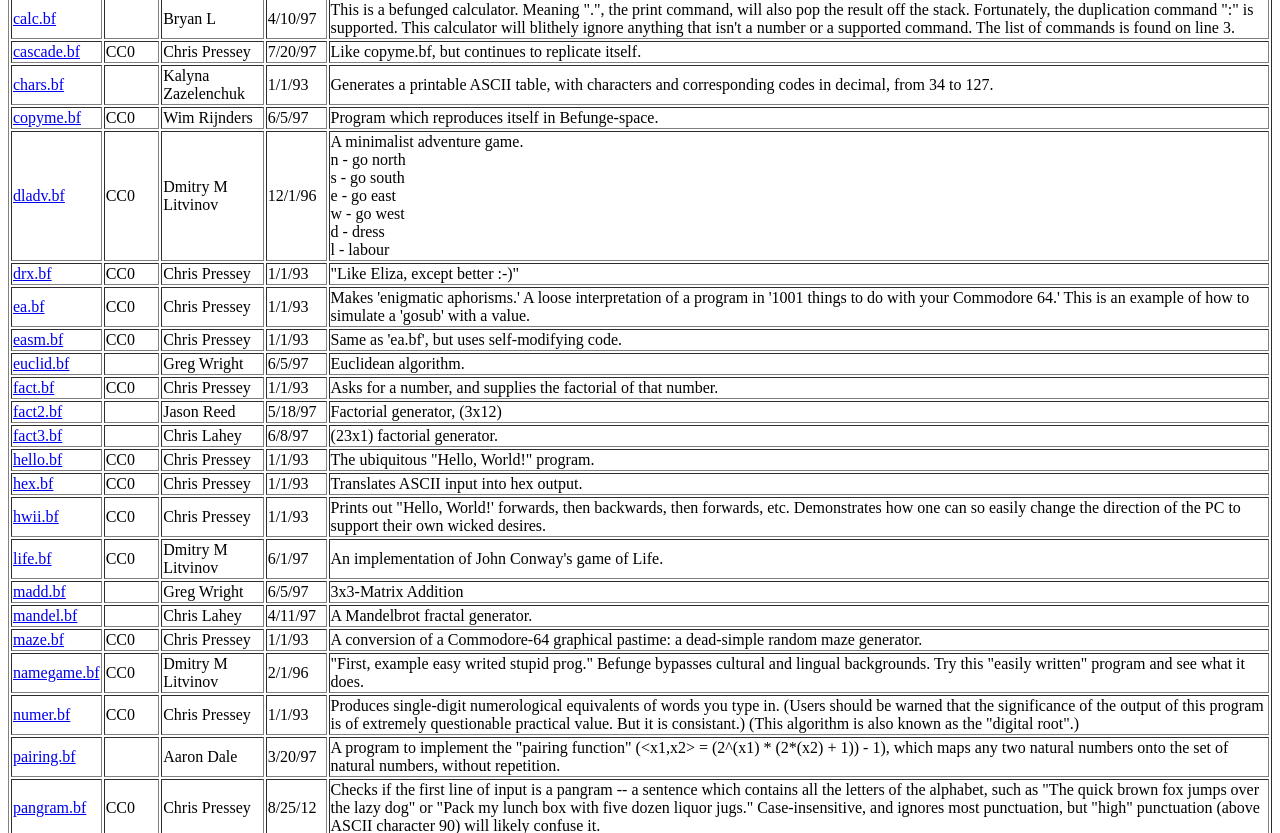
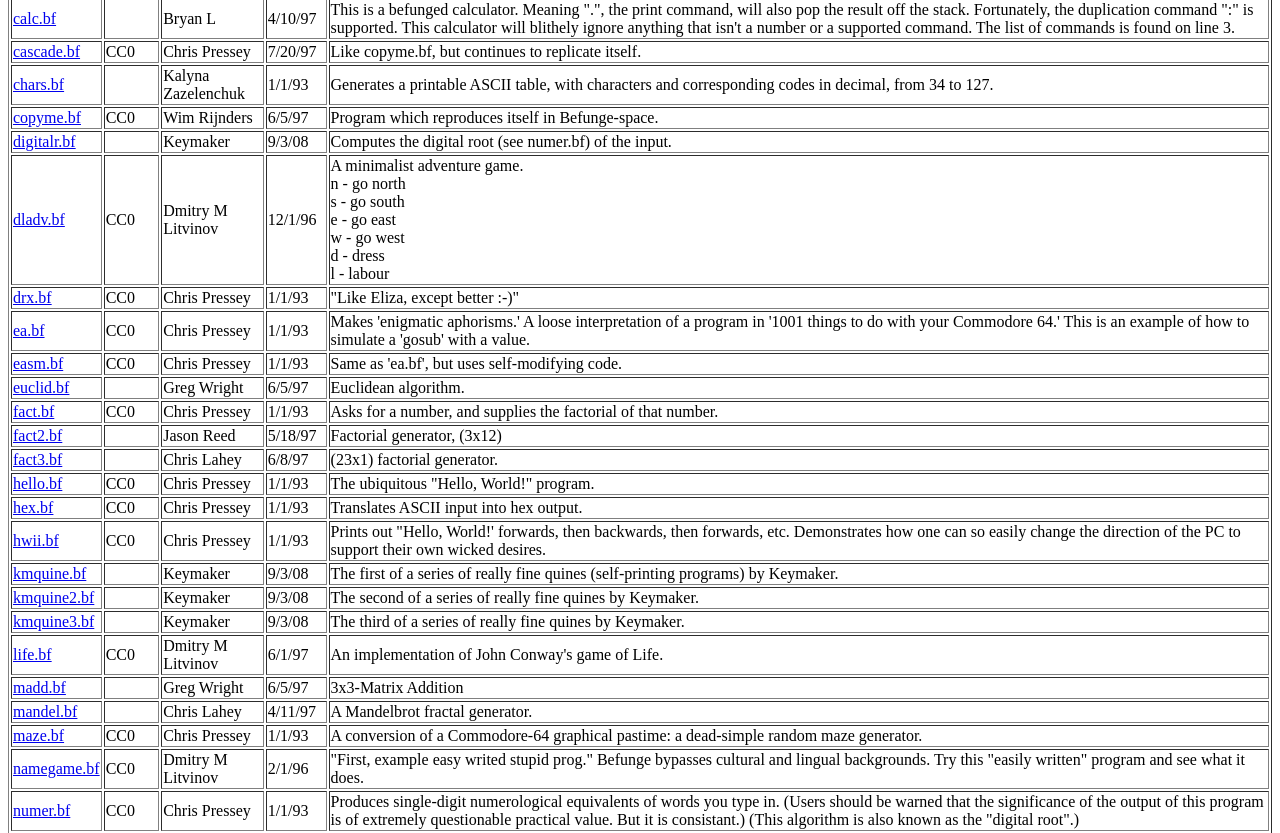
Before and after one commit to catseye/Befunge-93, a plain HTML site: page eg/index.html in a window 1280 px wide. Shown: the part 742-1575 px from the top of the page. Drawn offline with Linux system fonts and the light colour scheme.

Commit message:
Add Keymaker's Befunge programs, with his kind permission.

```diff
--- a/eg/index.html
+++ b/eg/index.html
@@ -167,17 +167,26 @@ information.</p>
  <td>7/20/97</td>
  <td>Like copyme.bf, but continues to replicate itself.</td>
 </tr>
-<tr> <td><a href="chars.bf">chars.bf</a></td>
+<tr>
+ <td><a href="chars.bf">chars.bf</a></td>
  <td></td>
  <td>Kalyna Zazelenchuk</td>
  <td>1/1/93</td>
  <td>Generates a printable ASCII table, with characters and corresponding codes in decimal, from 34 to 127.</td>
 </tr>
-<tr> <td><a href="copyme.bf">copyme.bf</a></td>
+<tr>
+ <td><a href="copyme.bf">copyme.bf</a></td>
  <td>CC0</td>
  <td>Wim Rijnders</td>
  <td>6/5/97</td>
  <td>Program which reproduces itself in Befunge-space.</td>
+</tr>
+<tr>
+ <td><a href="digitalr.bf">digitalr.bf</a></td>
+ <td></td>
+ <td>Keymaker</td>
+ <td>9/3/08</td>
+ <td>Computes the digital root (see numer.bf) of the input.</td>
 </tr>
 <tr>
  <td><a href="dladv.bf">dladv.bf</a></td>
@@ -185,11 +194,11 @@ information.</p>
  <td>Dmitry M Litvinov</td>
  <td>12/1/96</td>
  <td>A minimalist adventure game.<br>
-  n - go north<br>
-  s - go south<br>
-  e - go east<br>
-  w - go west<br>
-  d - dress<br>
+  n - go north<br/>
+  s - go south<br/>
+  e - go east<br/>
+  w - go west<br/>
+  d - dress<br/>
   l - labour</td>
 </tr>
 <tr>
@@ -265,6 +274,27 @@ information.</p>
  <td>Chris Pressey</td>
  <td>1/1/93</td>
  <td>Prints out "Hello, World!' forwards, then backwards, then forwards, etc.  Demonstrates how one can so easily change the direction of the PC to support their own wicked desires.</td>
+</tr>
+<tr>
+ <td><a href="kmquine.bf">kmquine.bf</a></td>
+ <td></td>
+ <td>Keymaker</td>
+ <td>9/3/08</td>
+ <td>The first of a series of really fine quines (self-printing programs) by Keymaker.</td>
+</tr>
+<tr>
+ <td><a href="kmquine2.bf">kmquine2.bf</a></td>
+ <td></td>
+ <td>Keymaker</td>
+ <td>9/3/08</td>
+ <td>The second of a series of really fine quines by Keymaker.</td>
+</tr>
+<tr>
+ <td><a href="kmquine3.bf">kmquine3.bf</a></td>
+ <td></td>
+ <td>Keymaker</td>
+ <td>9/3/08</td>
+ <td>The third of a series of really fine quines by Keymaker.</td>
 </tr>
 <tr>
  <td><a href="life.bf">life.bf</a></td>
```
Also changed, not shown: 4 other files.
